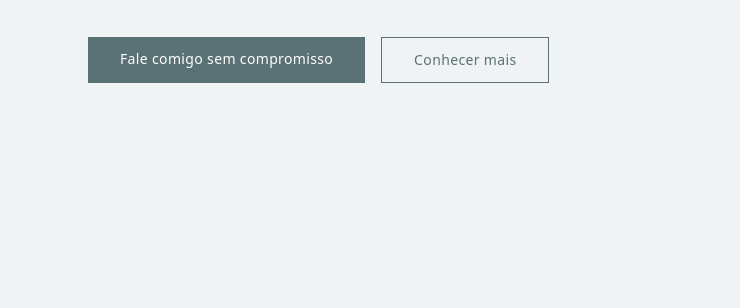
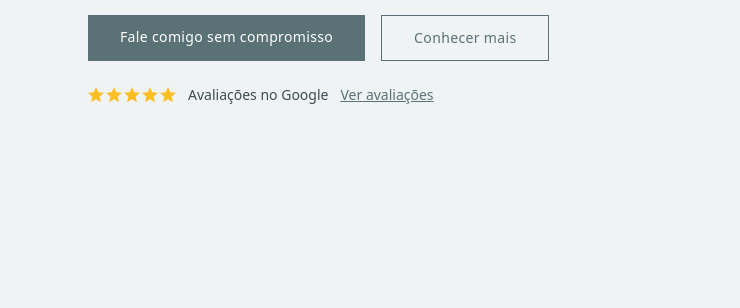
Before and after one commit to otaviohenriquesilva93-coder/psiotavio-site, a plain HTML site: page index.html in a window 1280 px wide. Shown: the part 492-800 px from the top of the page, 0-740 px from the left. Drawn offline with nearby package versions, Linux system fonts and the light colour scheme.

Commit message:
Update index.html

```diff
--- a/index.html
+++ b/index.html
@@ -182,6 +182,17 @@ height="0" width="0" style="display:none;visibility:hidden"></iframe></noscript>
               <a href="#contato" class="btn-primary px-8 py-3 text-sm tracking-wide text-center" id="hero-cta">Fale comigo sem compromisso</a>
               <a href="#sobre" class="btn-outline px-8 py-3 text-sm tracking-wide text-center">Conhecer mais</a>
             </div>
+            <div class="flex items-center gap-3 mt-6 animate-fade-in animate-delay-4">
+  <div class="flex items-center gap-0.5 text-amber-400">
+    <svg width="16" height="16" viewBox="0 0 20 20" fill="currentColor"><path d="M10 15.27L16.18 19l-1.64-7.03L20 7.24l-7.19-.61L10 0 7.19 6.63 0 7.24l5.46 4.73L3.82 19z"/></svg>
+    <svg width="16" height="16" viewBox="0 0 20 20" fill="currentColor"><path d="M10 15.27L16.18 19l-1.64-7.03L20 7.24l-7.19-.61L10 0 7.19 6.63 0 7.24l5.46 4.73L3.82 19z"/></svg>
+    <svg width="16" height="16" viewBox="0 0 20 20" fill="currentColor"><path d="M10 15.27L16.18 19l-1.64-7.03L20 7.24l-7.19-.61L10 0 7.19 6.63 0 7.24l5.46 4.73L3.82 19z"/></svg>
+    <svg width="16" height="16" viewBox="0 0 20 20" fill="currentColor"><path d="M10 15.27L16.18 19l-1.64-7.03L20 7.24l-7.19-.61L10 0 7.19 6.63 0 7.24l5.46 4.73L3.82 19z"/></svg>
+    <svg width="16" height="16" viewBox="0 0 20 20" fill="currentColor"><path d="M10 15.27L16.18 19l-1.64-7.03L20 7.24l-7.19-.61L10 0 7.19 6.63 0 7.24l5.46 4.73L3.82 19z"/></svg>
+  </div>
+  <span class="text-sm text-gray">Avaliações no Google</span>
+  <a href="https://share.google/pUKJOnbRbqHZHsMeK" target="_blank" rel="noopener noreferrer" class="text-sm text-petrol underline hover:opacity-80">Ver avaliações</a>
+</div>
           </div>
           <div class="order-1 md:order-2 flex justify-center">
             <div class="w-72 h-96 md:w-80 md:h-[28rem] lg:w-96 lg:h-[32rem] animate-fade-in overflow-hidden relative">
```
